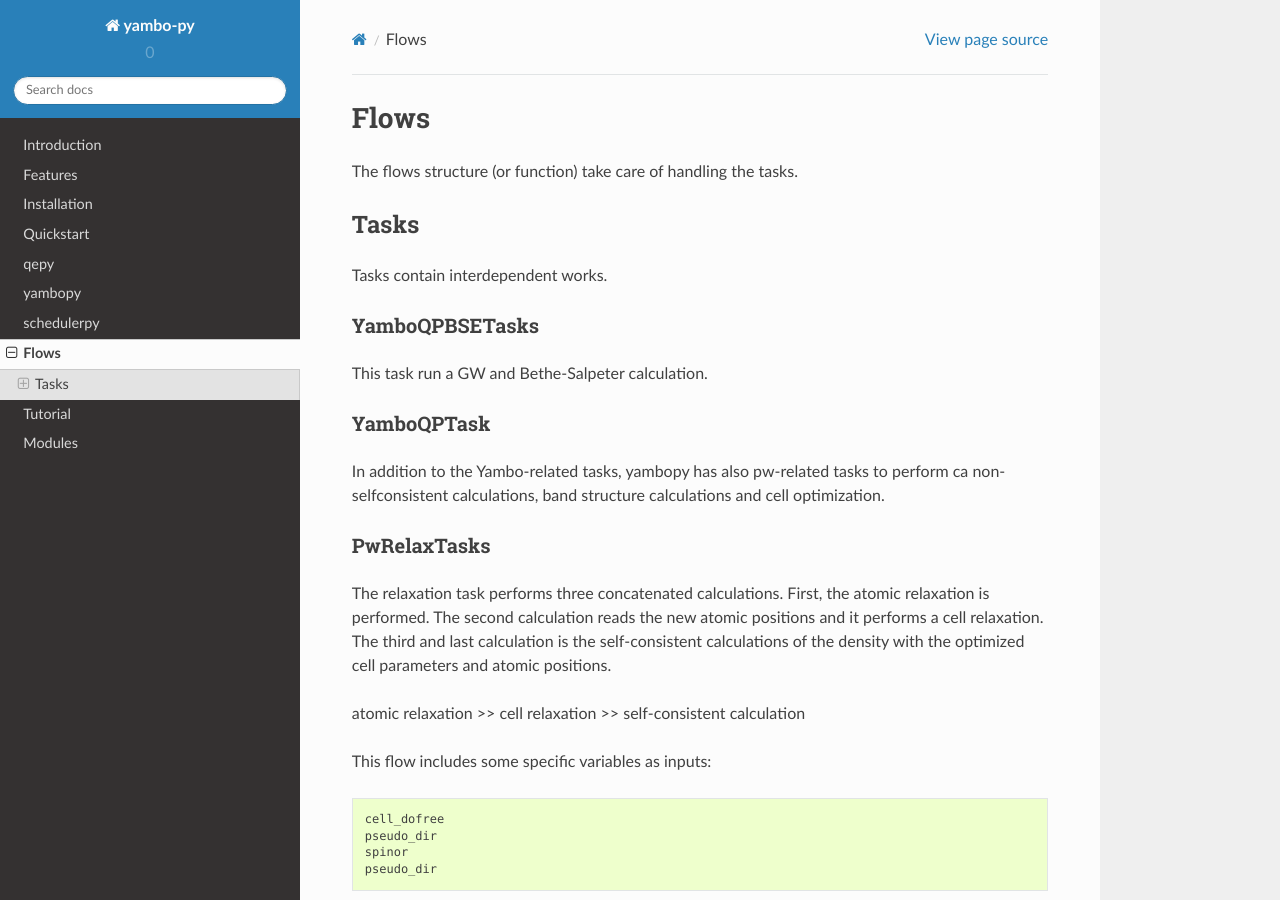
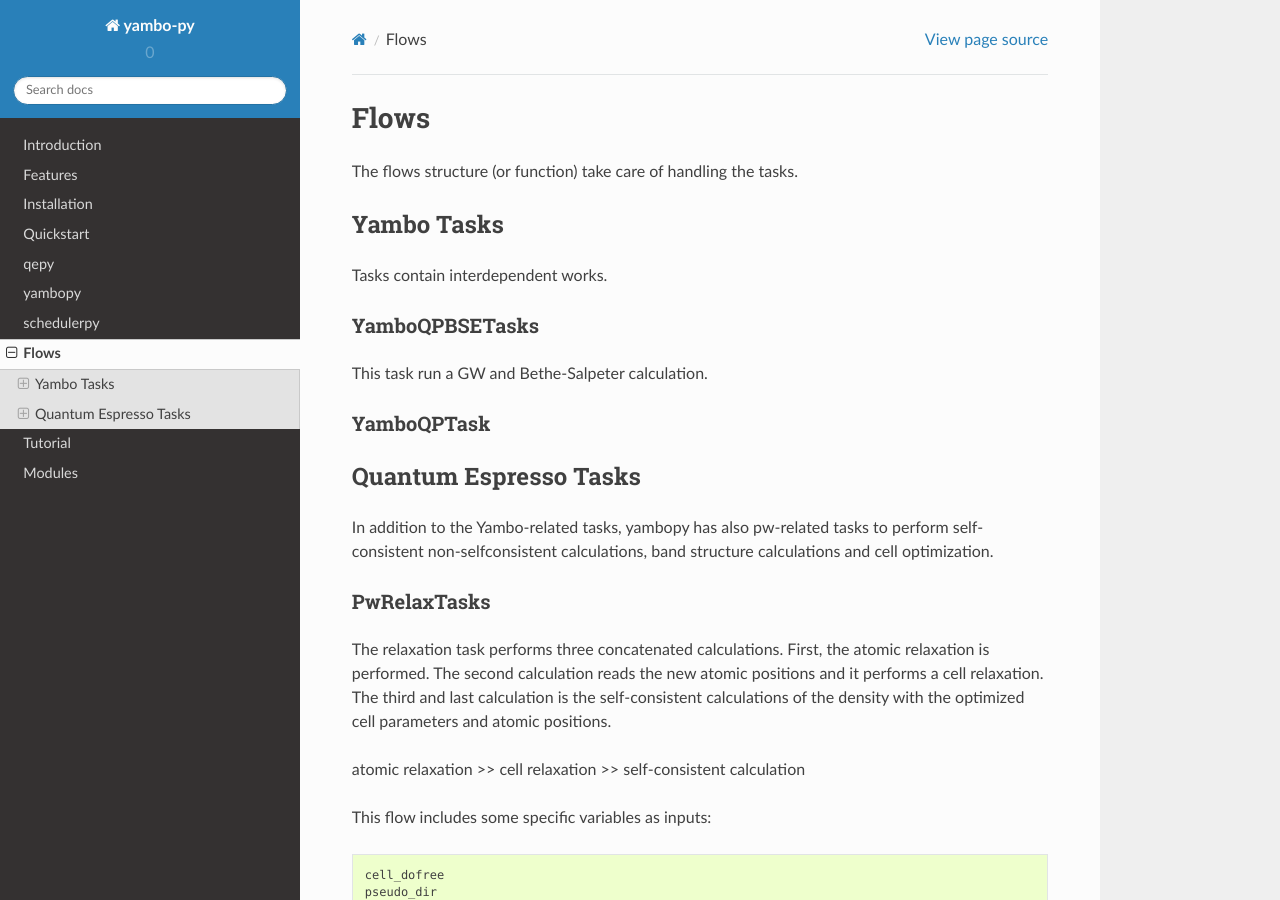
Before and after one commit to yambo-code/yambopy, a Sphinx documentation site: the page built from docs/source/flows.rst, in a window 1280 px wide and 900 px high. Built offline with Sphinx 7.4.7 and the Read the Docs theme 2.0.0, drawn with Linux system fonts in a browser that asks for light colours.

Commit message:
Update flows.rst

```diff
--- a/docs/source/flows.rst
+++ b/docs/source/flows.rst
@@ -4,8 +4,8 @@ Flows
 The flows structure (or function) take care of handling the tasks.
 
 
-Tasks
-~~~~~
+Yambo Tasks
+~~~~~~~~~~~
 
 Tasks contain interdependent works.
 
@@ -18,8 +18,13 @@ YamboQPTask
 -----------
 
 
-In addition to the Yambo-related tasks, yambopy has also pw-related tasks to perform ca
+
+Quantum Espresso Tasks
+~~~~~~~~~~~~~~~~~~~~~~
+
+In addition to the Yambo-related tasks, yambopy has also pw-related tasks to perform self-consistent
 non-selfconsistent calculations, band structure calculations and cell optimization.
+
 
 PwRelaxTasks
 ------------
```
